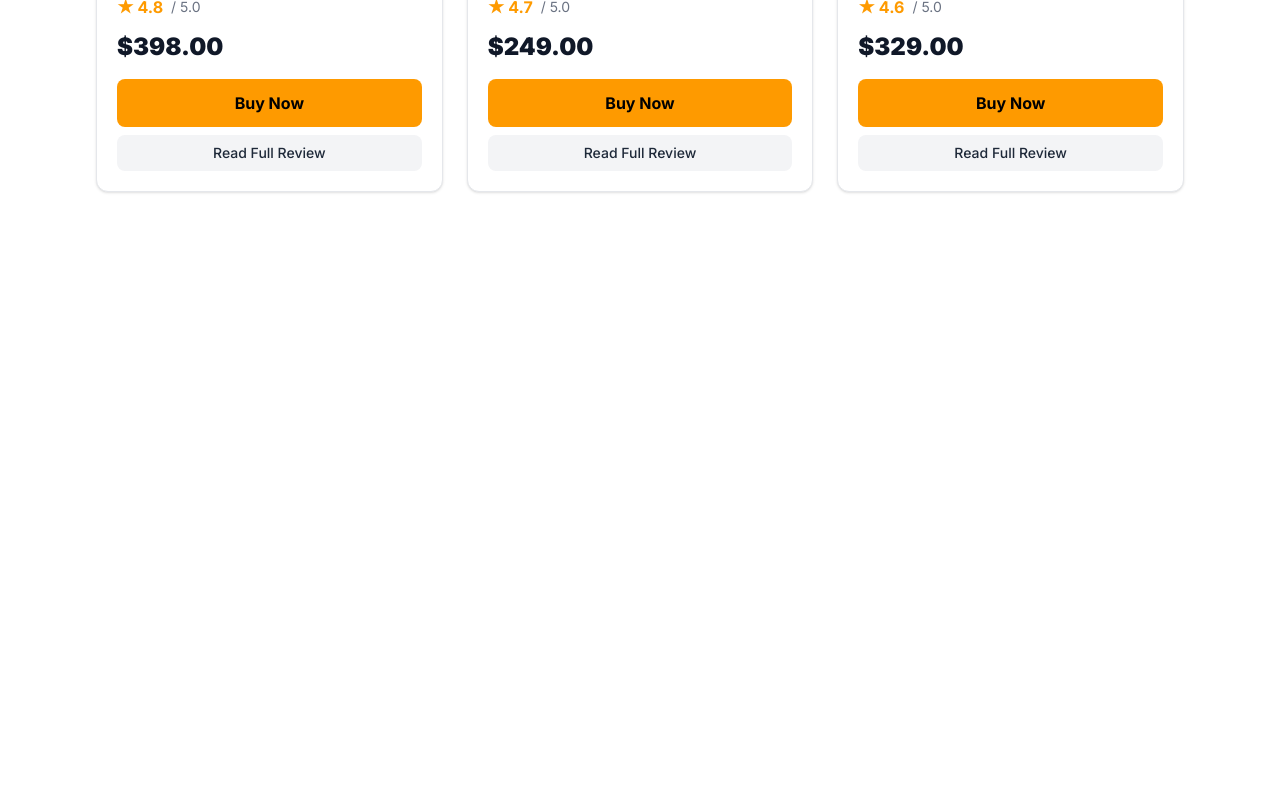
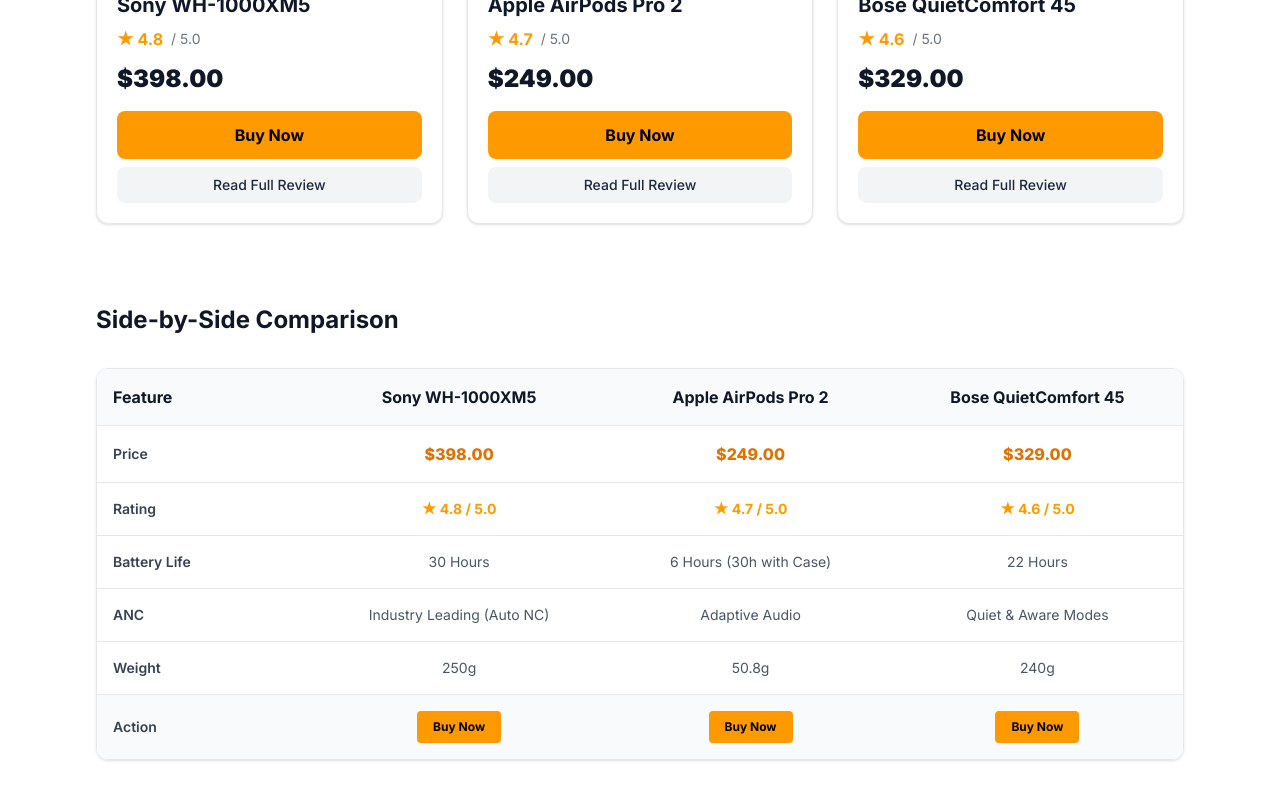
Before and after one commit to thisaramanoranjana640-byte/affiliate-site, a Next.js app: page / in a window 1280 px wide. Shown: the part 462-1262 px from the top of the page. Before the commit the page ends 800 px from the top, so only its background shows below. Built offline with nearby package versions, Linux system fonts and the light colour scheme; no server answers.

Commit message:
feat: add side-by-side product comparison table

```diff
--- a/src/app/page.tsx
+++ b/src/app/page.tsx
@@ -1,11 +1,21 @@
 import ProductSection from '@/components/ProductSection';
+import ComparisonTable from '@/components/ComparisonTable';
 import { products } from '@/data/products';
 
 export default function Home() {
   return (
     <main className="p-8 max-w-6xl mx-auto">
-      <h1 className="text-4xl font-extrabold mb-8">Featured Products</h1>
-      <ProductSection title="Top Picks" products={products} />
+      <h1 className="text-4xl font-extrabold mb-2">Tech Gear Reviews</h1>
+      <p className="text-gray-600 mb-8">
+        Tested, rated, and compared side-by-side.
+      </p>
+
+      <ProductSection title="Featured Headset Reviews" products={products} />
+
+      <h2 className="text-2xl font-bold mt-12 mb-4 text-gray-900">
+        Side-by-Side Comparison
+      </h2>
+      <ComparisonTable products={products} />
     </main>
   );
 }
--- /dev/null
+++ b/src/components/ComparisonTable.tsx
@@ -0,0 +1,94 @@
+'use client';
+
+import { Product } from '@/types/product';
+import AffiliateButton from '@/components/AffiliateButton';
+
+interface ComparisonTableProps {
+  products: Product[];
+}
+
+export default function ComparisonTable({ products }: ComparisonTableProps) {
+  if (!products || products.length === 0) return null;
+
+  return (
+    <div className="my-8 overflow-x-auto border border-gray-200 rounded-xl shadow-sm">
+      <table className="w-full text-left border-collapse bg-white">
+        <thead>
+          <tr className="bg-gray-50 border-b border-gray-200">
+            <th className="p-4 font-bold text-gray-900 min-w-[150px]">Feature</th>
+            {products.map((p) => (
+              <th key={p.slug} className="p-4 font-bold text-gray-900 text-center min-w-[200px]">
+                {p.title}
+              </th>
+            ))}
+          </tr>
+        </thead>
+        <tbody className="divide-y divide-gray-200 text-sm">
+          {/* Price Row */}
+          <tr>
+            <td className="p-4 font-semibold text-gray-700">Price</td>
+            {products.map((p) => (
+              <td key={p.slug} className="p-4 text-center font-extrabold text-amber-600 text-base">
+                {typeof p.price === 'number' ? `$${p.price}` : p.price}
+              </td>
+            ))}
+          </tr>
+
+          {/* Rating Row */}
+          <tr>
+            <td className="p-4 font-semibold text-gray-700">Rating</td>
+            {products.map((p) => (
+              <td key={p.slug} className="p-4 text-center font-bold text-amber-500">
+                ★ {p.rating || 5.0} / 5.0
+              </td>
+            ))}
+          </tr>
+
+          {/* Battery Life */}
+          <tr>
+            <td className="p-4 font-semibold text-gray-700">Battery Life</td>
+            {products.map((p) => (
+              <td key={p.slug} className="p-4 text-center text-gray-600">
+                {p.specs?.batteryLife || 'N/A'}
+              </td>
+            ))}
+          </tr>
+
+          {/* Active Noise Cancellation */}
+          <tr>
+            <td className="p-4 font-semibold text-gray-700">ANC</td>
+            {products.map((p) => (
+              <td key={p.slug} className="p-4 text-center text-gray-600">
+                {p.specs?.noiseCancellation || 'N/A'}
+              </td>
+            ))}
+          </tr>
+
+          {/* Weight */}
+          <tr>
+            <td className="p-4 font-semibold text-gray-700">Weight</td>
+            {products.map((p) => (
+              <td key={p.slug} className="p-4 text-center text-gray-600">
+                {p.specs?.weight || 'N/A'}
+              </td>
+            ))}
+          </tr>
+
+          {/* Buy Action Buttons */}
+          <tr className="bg-gray-50">
+            <td className="p-4 font-semibold text-gray-700">Action</td>
+            {products.map((p) => (
+              <td key={p.slug} className="p-4 text-center">
+                <AffiliateButton
+                  slug={p.slug}
+                  label="Buy Now"
+                  className="bg-amber-500 hover:bg-amber-600 text-black font-bold py-2 px-4 rounded text-xs inline-block transition-colors"
+                />
+              </td>
+            ))}
+          </tr>
+        </tbody>
+      </table>
+    </div>
+  );
+}
--- a/src/data/products.ts
+++ b/src/data/products.ts
@@ -9,6 +9,12 @@
     price: '$398.00',
     rating: 4.8,
     image: 'https://images.unsplash.com/photo-1505740420928-5e560c06d30e?w=800',
+    specs: {
+      batteryLife: '30 Hours',
+      noiseCancellation: 'Industry Leading (Auto NC)',
+      weight: '250g',
+      connectivity: 'Bluetooth 5.2',
+    },
   },
   {
     id: '2',
@@ -18,6 +24,12 @@
     price: '$249.00',
     rating: 4.7,
     image: 'https://images.unsplash.com/photo-1600294037681-c80b4cb5b434?w=800',
+    specs: {
+      batteryLife: '6 Hours (30h with Case)',
+      noiseCancellation: 'Adaptive Audio',
+      weight: '50.8g',
+      connectivity: 'Bluetooth 5.3',
+    },
   },
   {
     id: '3',
@@ -27,5 +39,11 @@
     price: '$329.00',
     rating: 4.6,
     image: 'https://images.unsplash.com/photo-1546435770-a3e426bf472b?w=800',
+    specs: {
+      batteryLife: '22 Hours',
+      noiseCancellation: 'Quiet & Aware Modes',
+      weight: '240g',
+      connectivity: 'Bluetooth 5.1',
+    },
   },
 ];
--- a/src/types/product.ts
+++ b/src/types/product.ts
@@ -8,4 +8,10 @@
   imageUrl?: string;
   rating?: number;
   affiliateUrl?: string;
+  specs?: {
+    batteryLife?: string;
+    noiseCancellation?: string;
+    weight?: string;
+    connectivity?: string;
+  };
 }
```
